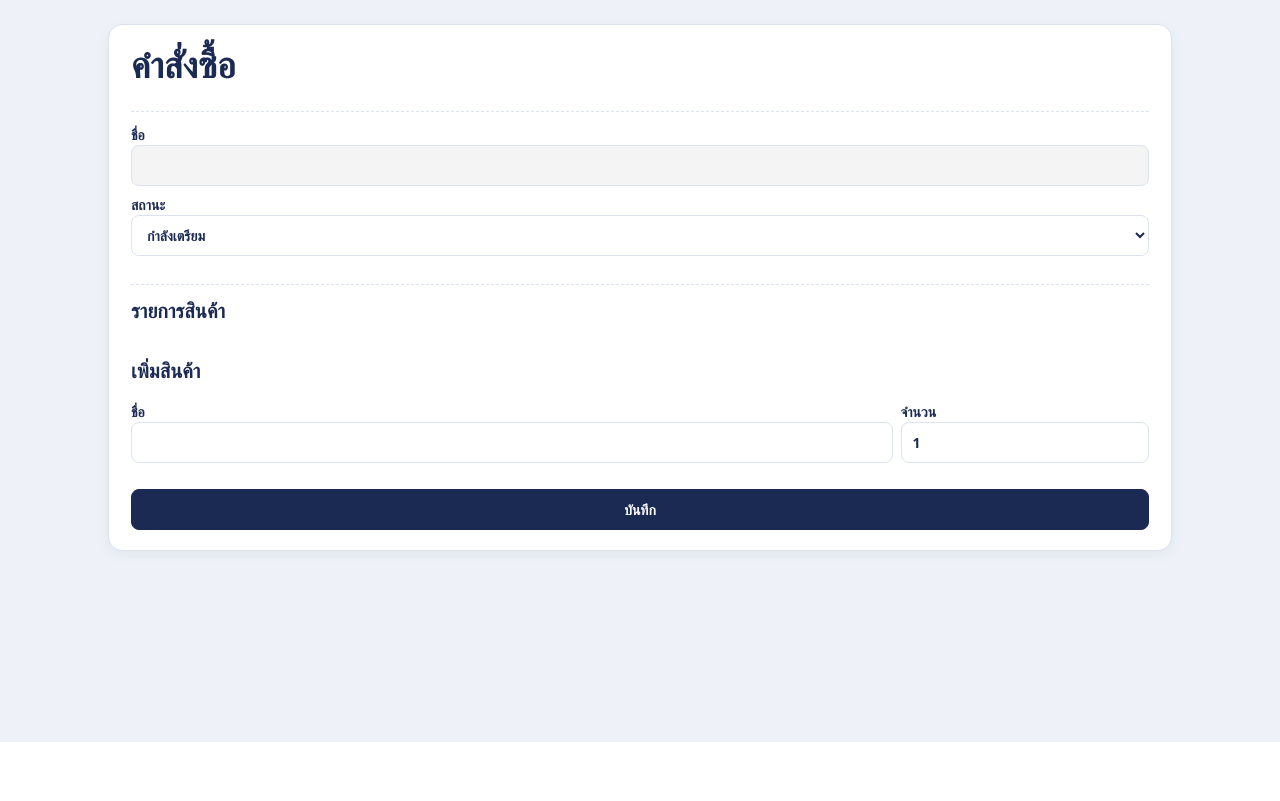
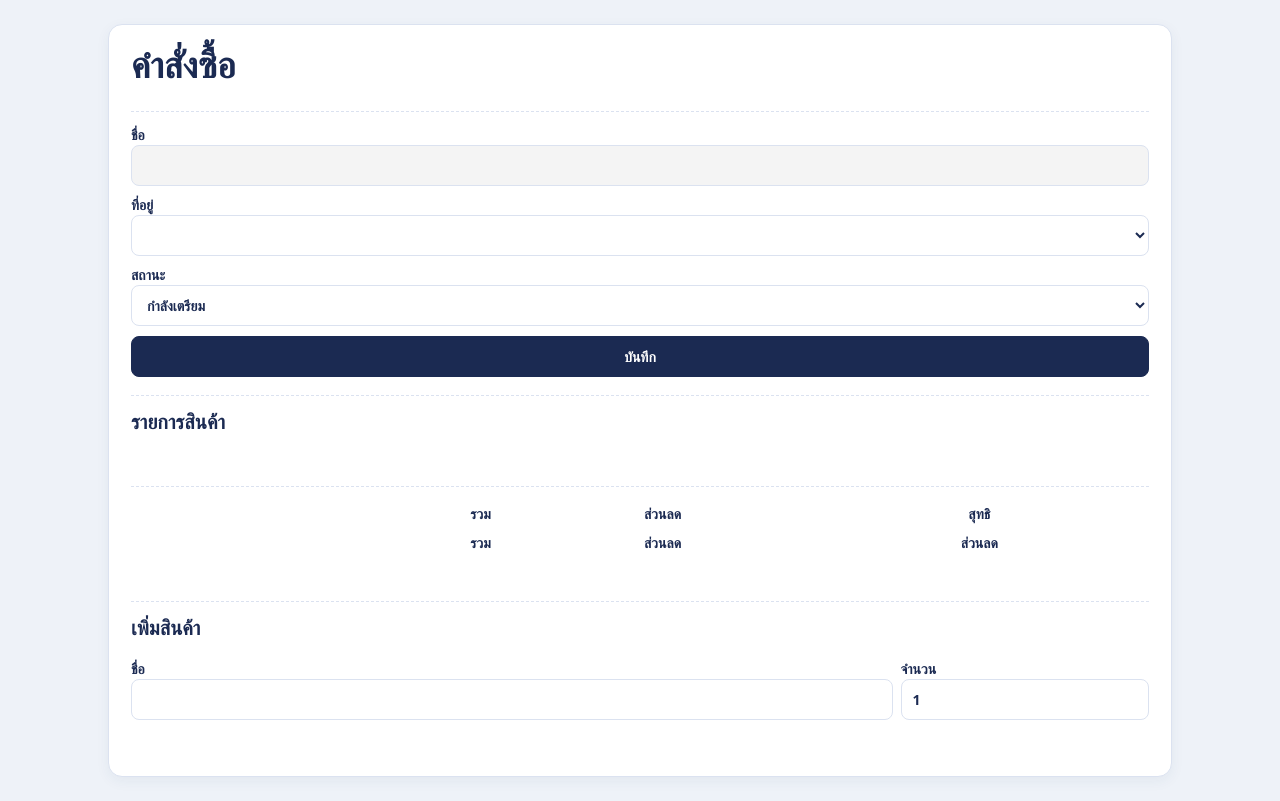
Before and after one commit to NuttapolKhumdang/1204202-database-minishop, a Flask app: page /order in a window 1280 px wide. Shown: the part 58-859 px from the top of the page. Before the commit the page ends 800 px from the top, so only its background shows below. Run offline with Flask 3, Linux system fonts and the light colour scheme; lists and menus that the app fills with data are empty; parts of the project's set-up code (start-up, migrations or seed data) failed here and were passed over.

Commit message:
order creation and order product selector

```diff
--- a/db.py
+++ b/db.py
@@ -469,7 +469,7 @@ def search_orders(filters):
 
     params = []
     if filters.get("cust_id"):
-        sql += " AND cust_id = %s"
+        sql += " AND c.cust_id = %s"
         params.append(filters["cust_id"])
 
     if filters.get("status"):
@@ -535,19 +535,18 @@ def create_order(data):
     cust_id = blank_to_none(data.get("cust_id"))
     if cust_id is None:
         raise ValueError("กรุณาระบุรหัสลูกค้า")
-    sub_total = _money(data.get("sub_total"))
-    discount = _money(data.get("discount"))
-    total = _money(data.get("total"), default=sub_total -
-                   discount)  # type: ignore
 
     sql = """
-        INSERT INTO shop_order (cust_id, order_date, status, address, sub_total, discount, total)
-        VALUES (%s, COALESCE(%s, CURRENT_DATE), COALESCE(%s, 'pending'),
-                COALESCE(%s, (SELECT MIN(address_id) FROM address WHERE cust_id = %s)),
-                %s, %s, %s)
+        INSERT INTO shop_order (cust_id, order_date, status, sub_total, discount)
+        VALUES (%s, %s, %s, 0, 0)
     """
-    params = (cust_id, blank_to_none(data.get("order_date")), blank_to_none(data.get("status")),
-              blank_to_none(data.get("address")), cust_id, sub_total, discount, total)
+
+    params = (
+        cust_id,
+        blank_to_none(data.get("order_date")),
+        blank_to_none(data.get("status"))
+    )
+
     return run_command(sql, params)
 
 
@@ -565,8 +564,9 @@ def update_order(order_id, data):
             raise ValueError(msg)
 
     # อัปเดตเฉพาะช่องที่ส่งมา (ช่องว่าง = ไม่แก้)
-    sets, params = _build_set(data, skip_blank=("cust_id", "order_date", "status", "address",
-                                                "sub_total", "discount", "total"))
+    sets, params = _build_set(data, skip_blank=(
+        "order_date", "status", "address_id"))
+
     if not sets:
         return {"new_id": None, "affected": 0}
     return run_command(f"UPDATE shop_order SET {sets} WHERE order_id=%s", (*params, order_id))
--- a/templates/orders.html
+++ b/templates/orders.html
@@ -1,5 +1,6 @@
 <!doctype html>
 <html lang="en">
+
 <head>
   <meta charset="UTF-8" />
   <meta name="viewport" content="width=device-width, initial-scale=1.0" />
@@ -26,6 +27,13 @@
         </label>
 
         <label class="field">
+          <span>ที่อยู่</span>
+          <select id="addresses">
+          </select>
+        </label>
+        </label>
+
+        <label class="field">
           <span>สถานะ</span>
           <select id="status">
             <option id="status-pending" value="pending">กำลังเตรียม</option>
@@ -36,11 +44,40 @@
         </label>
       </div>
 
+      <button id="btnSave" class="btn primary">บันทึก</button>
+
       <section class="form-section my-4 flex flex-col gap-4">
         <span class="font-bold text-xl">รายการสินค้า</span>
         <div id="order-lines" class="flex flex-col"></div>
 
-          <nav class="flex flex-col gap-4">
+        <div id="order-summary" class="form-section flex flex-col">
+          <div class="grid grid-cols-3 place-items-center py-1  font-bold">
+            <p class="font-bold w-full text-left"></p>
+
+            <section class="grid grid-cols-2 place-items-center w-full gap-2">
+              <p class="w-full text-left">รวม</p>
+              <p class="w-full text-left">ส่วนลด</p>
+            </section>
+
+            <menu class="flex flex-row items-center gap-4">
+              <p class="w-full text-left">สุทธิ</p>
+            </menu>
+          </div>
+          <div class="grid grid-cols-3 place-items-center py-1  font-bold">
+            <p class="font-bold w-full text-left"></p>
+
+            <section class="grid grid-cols-2 place-items-center w-full gap-2">
+              <span class="w-full text-left" id="sub_total">รวม</span>
+              <span class="w-full text-left" id="discount">ส่วนลด</span>
+            </section>
+
+            <menu class="flex flex-row items-center gap-4">
+              <span class="w-full text-left" id="total">ส่วนลด</span>
+            </menu>
+          </div>
+        </div>
+
+        <nav class="form-section flex flex-col gap-4">
           <span class="font-bold text-xl">เพิ่มสินค้า</span>
 
           <section class="grid grid-cols-4 gap-2">
@@ -50,15 +87,13 @@
             </label>
             <label class="field">
               <span>จำนวน</span>
-                <input type="number" id="product-search-qty" value="1" />
+              <input type="number" id="product-search-qty" min="1"  value="1" />
             </label>
           </section>
 
           <section id="searched-product"></section>
         </nav>
       </section>
-
-        <button id="btnSave" class="btn primary">บันทึก</button>
     </section>
   </main>
 
@@ -66,23 +101,39 @@
     const id = "{{ id }}" ?? undefined;
 
     let order;
+    let addresses;
     let lines = [];
     let searchedProduct = [];
 
     async function loadEdit() {
       if (!id) return;
-
-        order = (await (await fetch(`/api/orders/${id}`)).json()).data;
-
-        for (let k of Object.keys(order)) {
-          if (!$(`input#${k}`)) continue;
-          $(`input#${k}`).value = order[k];
-        }
-
+      await renderOrders();
       await renderOrderLines();
     }
 
     if (id) loadEdit();
+
+    async function renderOrders() {
+      order = (await (await fetch(`/api/orders/${id}`)).json()).data;
+      for (let k of Object.keys(order)) {
+        if ($(`input#${k}`)) $(`input#${k}`).value = order[k];
+        if ($(`span#${k}`)) $(`span#${k}`).innerHTML = order[k];
+      }
+
+      $(`span#total`).innerHTML = (order.sub_total - order.discount).toFixed(2);
+      $(`option#status-${order.status}`).selected = true;
+
+      addresses = (await (await fetch(`/api/customers/${order.cust_id}/address`)).json()).data;
+
+      $("#addresses").innerHTML = order.address_id ? "" : "<option></option>";
+
+      for (let a of addresses) {
+        let address = `${a.line_1} ${a.line_2 ?? ""} ${a.province} ${a.postal_code}`;
+        let template = `<option id="address-id-${a.address_id}" value="${a.address_id}">${address}</option>`
+        $("#addresses").innerHTML += template;
+      }
+
+    }
 
     async function renderOrderLines() {
       lines = (await (await fetch(`/api/orders/${id}/lines`)).json()).data;
@@ -102,7 +153,7 @@
 
       for (let k of lines) {
         $(`#order-lines`).innerHTML += `
-            <div class="grid grid-cols-3 place-items-center py-1 border-b border-neutral-200">
+            <div class="grid grid-cols-3 place-items-center py-1 border-b border-neutral-200 last:border-0">
               <p class="font-bold w-full text-left">${k.name}</p>
 
               <section class="grid grid-cols-2 place-items-center w-full gap-2">
@@ -127,6 +178,7 @@
       });
 
       renderOrderLines();
+      renderOrders();
     };
 
     const addLine = async (pid) => {
@@ -141,6 +193,7 @@
         }),
       });
       renderOrderLines();
+      renderOrders();
     };
 
     async function searchProduct(keyword) {
@@ -185,6 +238,37 @@
     $("#product-search-name").addEventListener("input", (ev) => {
       searchProduct(ev.target.value);
     });
+
+    async function save() {
+      const body = {
+        status: $("select#status").value,
+        address_id: $("select#addresses").value,
+      };
+
+      try {
+        const r = await (
+          await fetch(`/api/orders/` + id, {
+            method: "PUT",
+            headers: {
+              "Content-Type": "application/json",
+            },
+            body: JSON.stringify(body),
+          })
+        ).json();
+
+        console.log(r);
+        if (r.ok) alert("บันทึกสำเร็จ");
+        else alert(r.error);
+
+        window.location.reload();
+      } catch (e) {
+        console.error(e);
+        alert(e.message);
+      }
+    }
+
+    $("#btnSave").onclick = save;
   </script>
 </body>
+
 </html>
```
Also changed, not shown: static/app.js (+13 -2 lines). Lines whose indentation alone changed are shown as unchanged.
